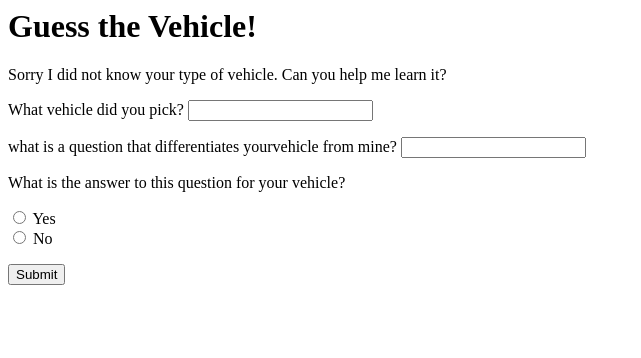
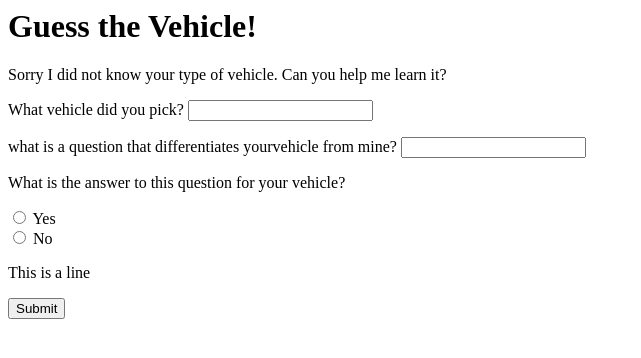
Before and after one commit to followme2020/Guess_the_transport, a Flask app: template templates/learn.html in a window 1280 px wide. Shown: the top 358 px of the page, without its empty margins (0-641 px from the left). Run offline with Flask 2, Linux system fonts and the light colour scheme; the template is opened without the code that fills it: values that come from a table or form of the project are taken from there, others are empty.

Commit message:
bonic create

```diff
--- a/templates/learn.html
+++ b/templates/learn.html
@@ -16,6 +16,7 @@
             {% endfor %}
             {% for error in form.answer.errors %}[{{ error }}]{% endfor %}
             </p>
+            <p>This is a line</p>
             {{ form.submit }}
         </form>
     </body>
```
